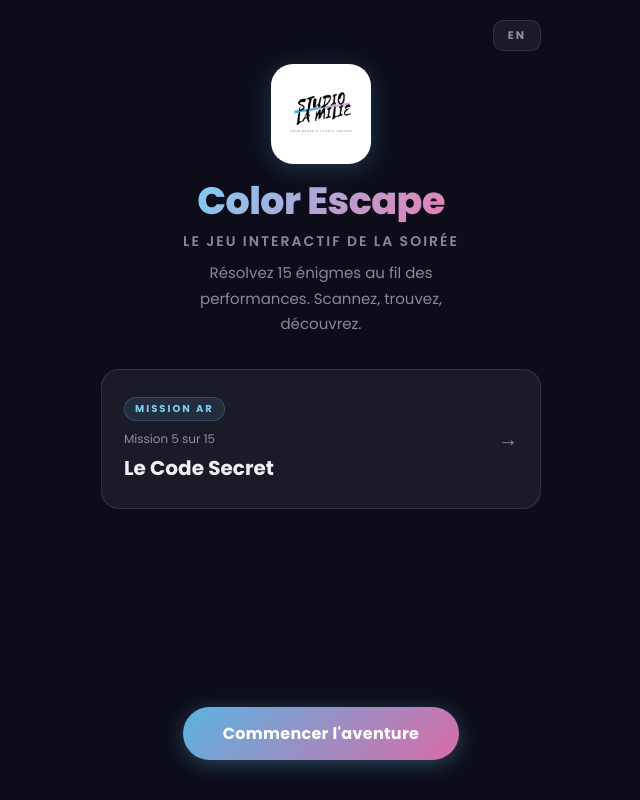
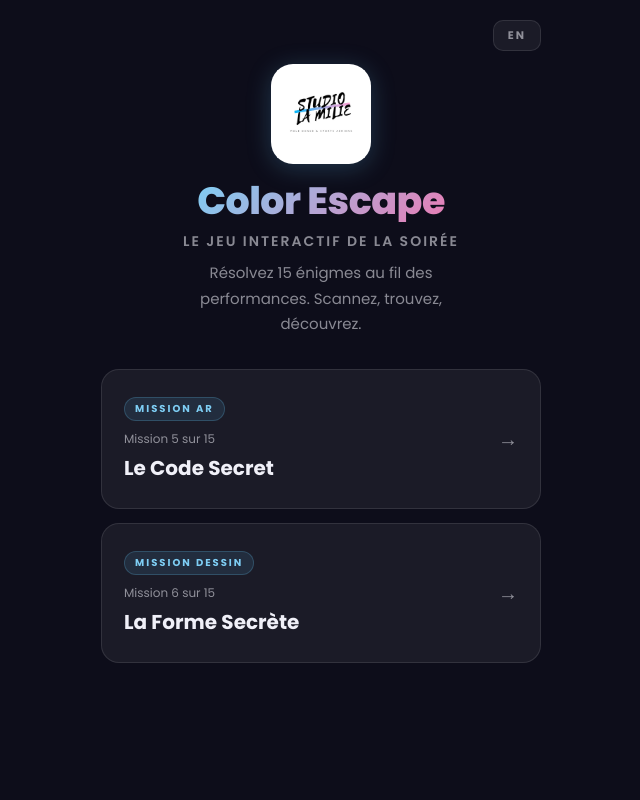
Before and after one commit to Allyuna/studio-la-milie, a React (Vite) app: page / in a window 1280 px wide. Shown: the whole page, without its empty margins (319-959 px from the left). Built offline with nearby package versions, Linux system fonts and the light colour scheme.

Commit message:
feat: home shows both missions, draw gradient line, anti-scribble check, reset on click

```diff
--- a/src/App.jsx
+++ b/src/App.jsx
@@ -20,6 +20,10 @@ const translations = {
     back:            '← Retour',
     lang_btn:        'EN',
     ar_type:         'Mission AR',
+    draw_label:      'Mission 6 sur 15',
+    draw_title:      'La Forme Secrète',
+    draw_badge:      'Mission Dessin',
+    draw_desc:       'Observez la chorée et reproduisez la forme que vous avez vue.',
   },
   en: {
     home_title:      'Color Escape',
@@ -36,6 +40,10 @@ const translations = {
     back:            '← Back',
     lang_btn:        'FR',
     ar_type:         'AR Mission',
+    draw_label:      'Mission 6 of 15',
+    draw_title:      'The Secret Shape',
+    draw_badge:      'Drawing Mission',
+    draw_desc:       'Watch the choreography and reproduce the shape you saw.',
   },
 }
 
--- a/src/pages/Home.jsx
+++ b/src/pages/Home.jsx
@@ -7,8 +7,25 @@ export default function Home() {
   const t = useT()
   const navigate = useNavigate()
 
-  // Check if AR mission was already completed
-  const arDone = !!localStorage.getItem('ce_code_mission5')
+  const missions = [
+    {
+      badge: t.ar_type,
+      label: t.mission_label,
+      title: t.mission_title,
+      href:  '/ar.html',
+    },
+    {
+      badge: t.draw_badge,
+      label: t.draw_label,
+      title: t.draw_title,
+      href:  '/draw.html',
+    },
+  ]
+
+  function goTo(href) {
+    // Hard navigate so the page always reloads fresh (resets all progress)
+    window.location.href = href
+  }
 
   return (
     <div className={styles.page}>
@@ -32,29 +49,24 @@ export default function Home() {
         <p className={styles.desc}>{t.home_desc}</p>
       </header>
 
-      {/* Mission card */}
+      {/* Mission cards */}
       <main className={styles.main}>
+        {missions.map((m, i) => (
           <div
-          className={styles.missionCard + (arDone ? ' ' + styles.done : '')}
-          onClick={() => navigate('/mission/ar')}
+            key={i}
+            className={styles.missionCard}
+            onClick={() => goTo(m.href)}
             role="button"
             tabIndex={0}
-          onKeyDown={e => e.key === 'Enter' && navigate('/mission/ar')}
+            onKeyDown={e => e.key === 'Enter' && goTo(m.href)}
           >
-          <div className={styles.missionBadge}>{t.ar_type}</div>
-          <div className={styles.missionNum}>{t.mission_label}</div>
-          <h2 className={styles.missionTitle}>{t.mission_title}</h2>
-          {arDone && <div className={styles.doneTag}>✓ {t.mission_done}</div>}
+            <div className={styles.missionBadge}>{m.badge}</div>
+            <div className={styles.missionNum}>{m.label}</div>
+            <h2 className={styles.missionTitle}>{m.title}</h2>
             <div className={styles.missionArrow}>→</div>
           </div>
+        ))}
       </main>
-
-      {/* Start CTA */}
-      <footer className={styles.footer}>
-        <button className="btn-primary" onClick={() => navigate('/mission/ar')}>
-          {t.home_cta}
-        </button>
-      </footer>
 
     </div>
   )
--- a/src/pages/Home.module.css
+++ b/src/pages/Home.module.css
@@ -65,7 +65,7 @@
   max-width: 300px;
 }
 
-.main { width: 100%; flex: 1; }
+.main { width: 100%; flex: 1; display: flex; flex-direction: column; gap: 14px; }
 
 .missionCard {
   width: 100%;
```
Also changed, not shown: public/draw.html (+16 -3 lines). Lines whose indentation alone changed are shown as unchanged.
